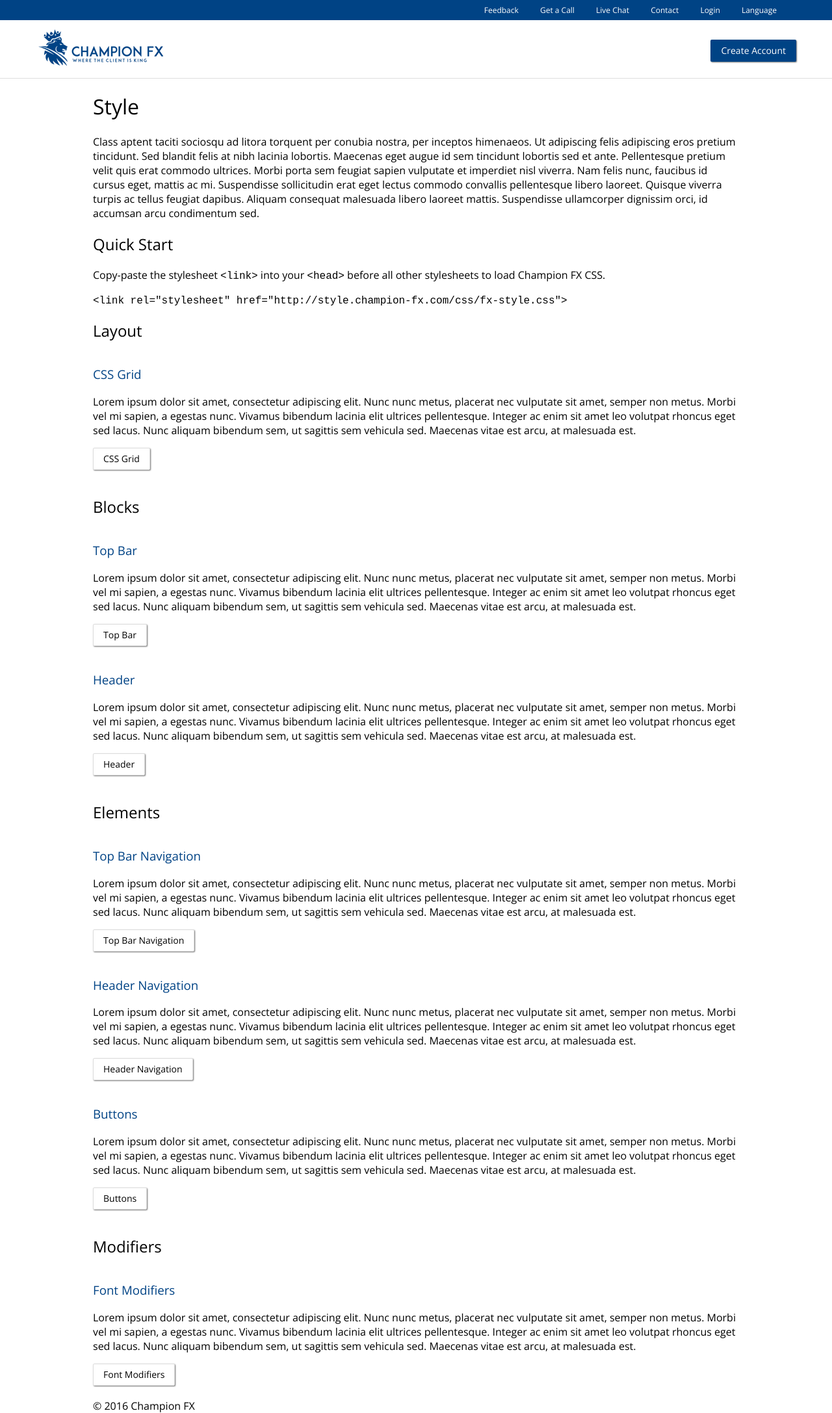
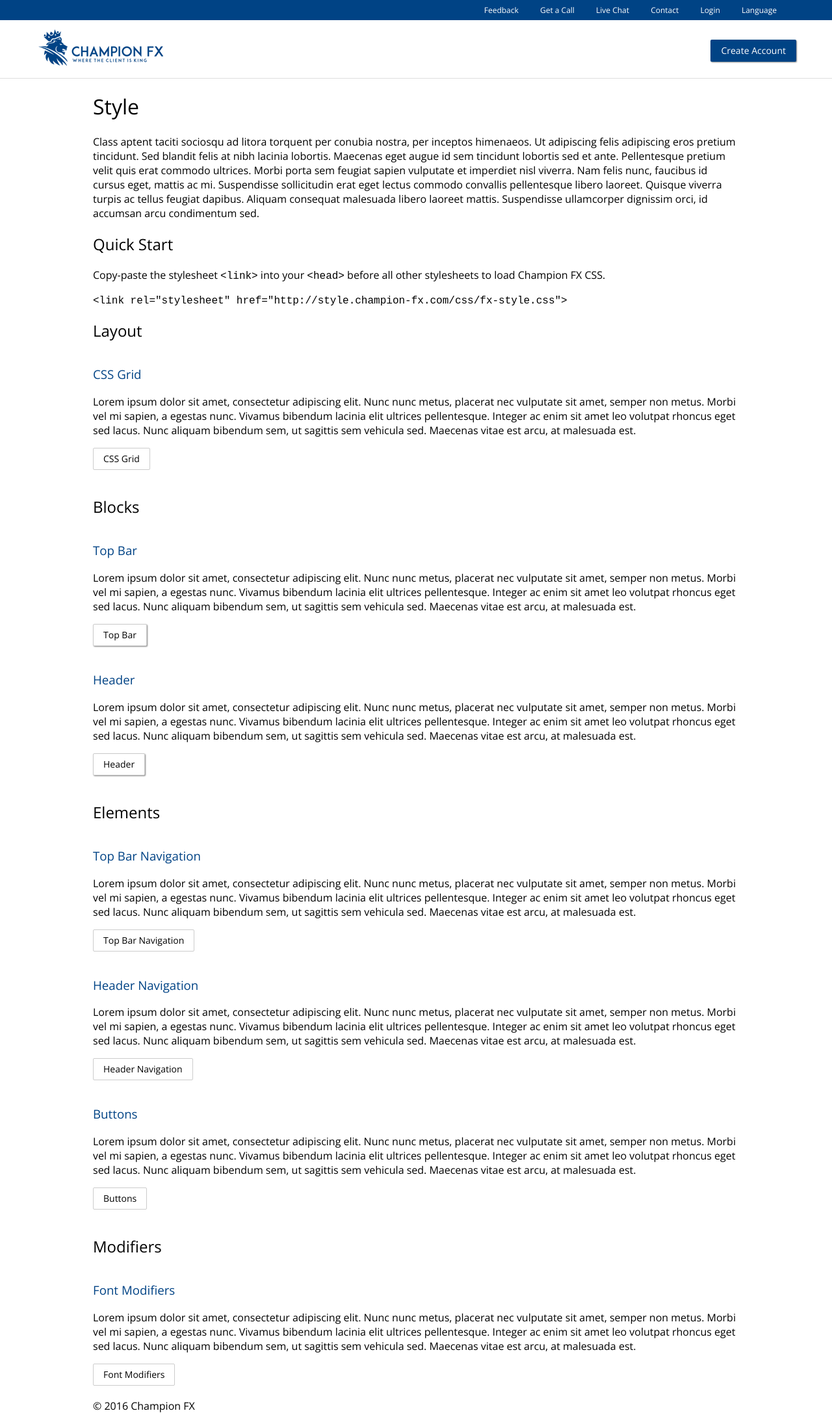
Before and after one commit to binary-com/champion-style, a Jekyll site: the page built from index.html, in a window 1280 px wide. Shown: the whole page at 65% size. Built offline with Jekyll 4.4.1, drawn with Linux system fonts in a browser that asks for light colours.

Commit message:
shadow modifier

```diff
--- a/_includes/header.html
+++ b/_includes/header.html
@@ -11,7 +11,7 @@
 			</div>
 			<div class="col-md-3">
 				<div class="FX__Header__cta">
-				      <a class="btn btn--default" href="">Create Account</a>
+				      <a class="btn btn--default shadow" href="">Create Account</a>
 				</div>
 			</div>
 		</div>
--- a/css/fx-style.css
+++ b/css/fx-style.css
@@ -110,12 +110,11 @@
           user-select: none;
   background-image: none;
   background-color:#ffffff;
-  border: 1px solid #ddd;
+  border: 1px solid #ccc;
   border-radius: 2px;
   -webkit-transition: all .2s ease-in-out;
        -o-transition: all .2s ease-in-out;
           transition: all .2s ease-in-out;
-		  box-shadow: 1px 1px 2px #777;
 }
 .btn:hover{text-decoration:none; background:#eeeeee; color:#000; border: 1px solid #a2a2a2;}
 a.btn:hover {text-decoration:none;}
@@ -126,7 +125,7 @@
 
 /* ===================   Modifiers   ======================================== */
 
-
+.shadow {box-shadow: 1px 1px 2px #888;}
 .ft--300 {font-weight:300;}
 .ft--400 {font-weight:400;}
 .ft--600 {font-weight:600;}
--- a/index.html
+++ b/index.html
@@ -28,7 +28,7 @@
 		<div class="Page-List__item__excerpt">
 		    <a class="Page-List__item__title" href="{{ page.url | prepend: site.url }}"><h3>{{ page.title }}</h3></a>
 		<p>{{ page.excerpt }}</p>
-		<p><a class="btn" href="{{ page.url | prepend: site.url }}">{{ page.title }}</a></p>
+		<p><a class="btn shadow" href="{{ page.url | prepend: site.url }}">{{ page.title }}</a></p>
 		</div>
 	</div>
 </div>
```
